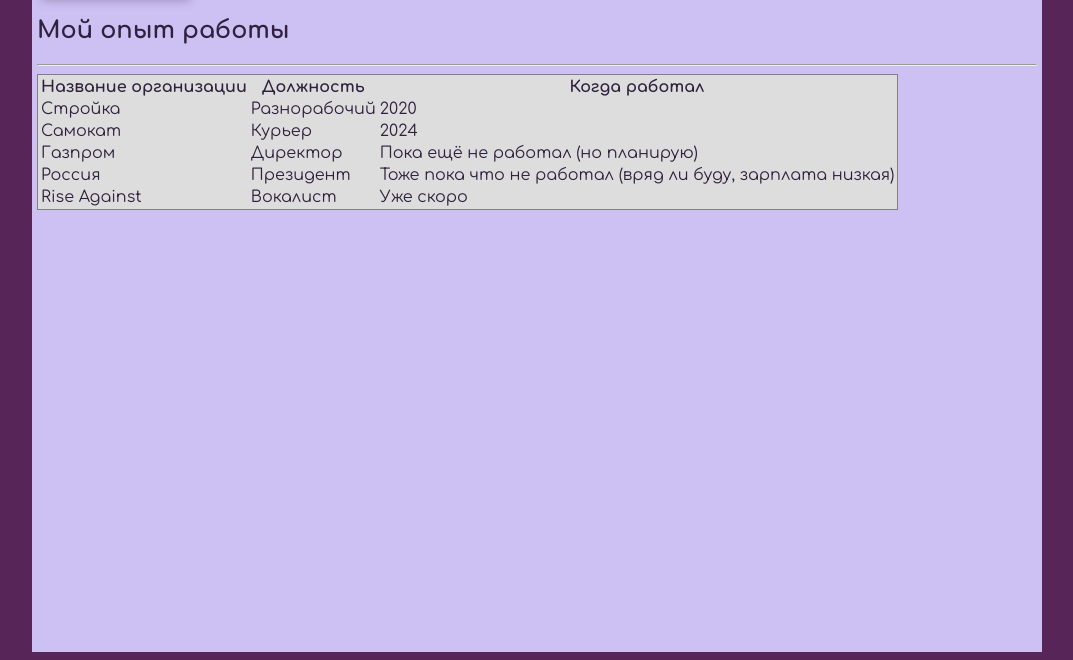
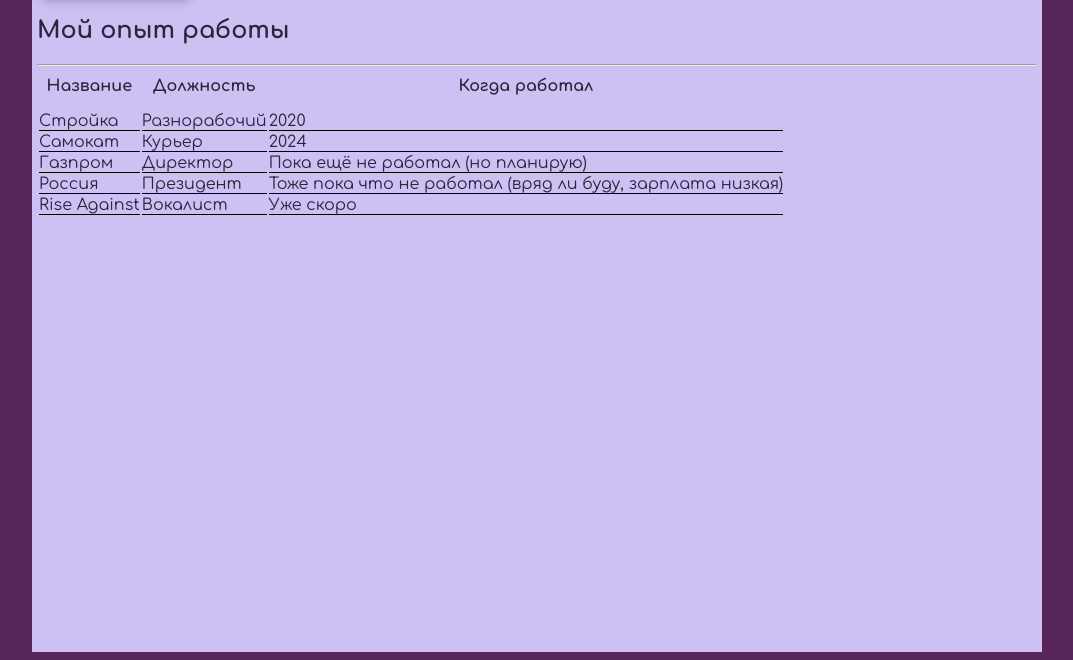
Before and after one commit to A1RBALL/BestSite, a plain HTML site: page Work.html in a window 1280 px wide. Shown: the part 166-826 px from the top of the page, without its empty margins (103-1176 px from the left). Drawn offline with Linux system fonts and the light colour scheme.

Commit message:
Add files via upload

```diff
--- a/ListStyle.css
+++ b/ListStyle.css
@@ -1,4 +1,10 @@
 .hobbies {
     border-left: 2px solid black;
     border-radius: 2px;
+    list-style: none;
+    padding: 10px;
 }
+
+.hobbies li:hover{
+    background: #6306546d;
+}
--- a/Work.html
+++ b/Work.html
@@ -17,7 +17,7 @@
         <hr>
         <table class="work">
             <thead>
-                <th>Название организации</th>
+                <th>Название</th>
                 <th>Должность</th>
                 <th>Когда работал</th>
             </thead>
--- a/WorkStyle.css
+++ b/WorkStyle.css
@@ -1,6 +1,20 @@
 
 .work{
-    background-color: #ddd;
-    border: 1px solid gray;
     align-items: center;
+    padding: 0;
 }
+
+.work th{
+    padding-bottom: 15px;
+}
+
+.work td{
+    padding: 0;
+    margin: 0;
+    border-bottom: 1px solid black;
+}
+
+
+.work tr:hover{
+    background: #6306546d;
+}
```
